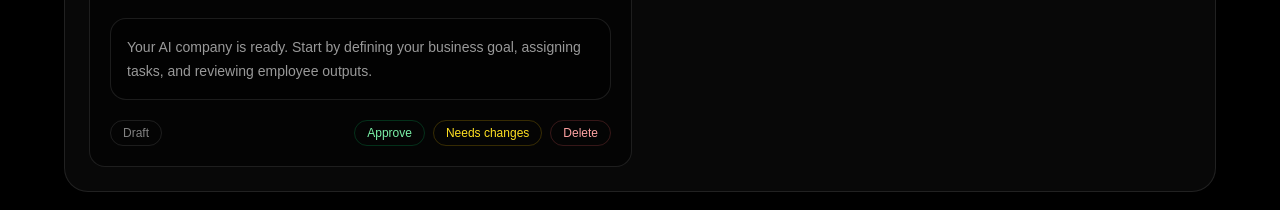
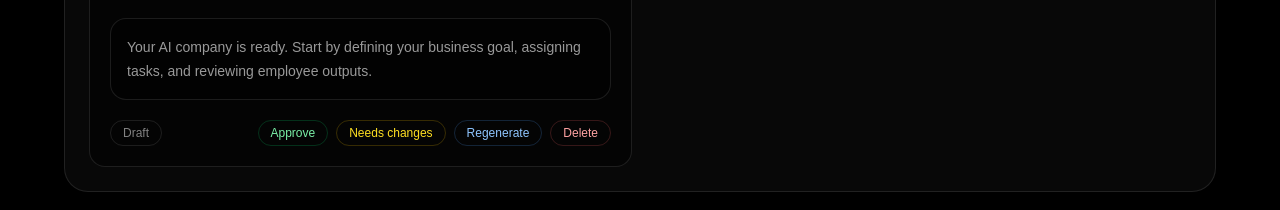
Before and after one commit to Finalexs/project-zero, a Next.js app in the folder app/: page /dashboard in a window 1280 px wide. Shown: the part 3140-3350 px from the top of the page. Built offline with nearby package versions, Linux system fonts and the light colour scheme; no server answers; the database is empty.

Commit message:
Add output regeneration workflow

```diff
--- a/app/src/app/dashboard/page.tsx
+++ b/app/src/app/dashboard/page.tsx
@@ -238,6 +238,13 @@ function getOutputType(employee: string) {
   if (employee === "SEO Specialist") return "SEO plan";
 
   return "Project plan";
+}
+function findTaskForOutput(output: EmployeeOutput, tasks: Task[]) {
+  if (output.task_id) {
+    return tasks.find((task) => task.id === output.task_id);
+  }
+
+  return tasks.find((task) => output.title.includes(task.title));
 }
  useEffect(() => {
   async function loadTasks() {
@@ -975,7 +982,7 @@ setEmployeeOutputs(
       ...activity,
     ]);
 
-    const matchingTask = tasks.find((task) => task.id === output.task_id);
+    const matchingTask = findTaskForOutput(output, tasks);
 
     if (matchingTask) {
       await supabase
@@ -1026,7 +1033,7 @@ if (outputStatusError) {
       ...activity,
     ]);
 
-    const matchingTask = tasks.find((task) => task.id === output.task_id);
+    const matchingTask = findTaskForOutput(output, tasks);
 
     if (matchingTask) {
       await supabase
@@ -1046,6 +1053,101 @@ if (outputStatusError) {
   className="rounded-full border border-yellow-400/20 px-3 py-1 text-xs text-yellow-300 hover:bg-yellow-400/[0.06]"
 >
   Needs changes
+</button>
+<button
+  type="button"
+  onClick={async () => {
+    const matchingTask = findTaskForOutput(output, tasks);
+
+    if (!matchingTask) {
+      alert("Could not find the linked task for this output.");
+      return;
+    }
+
+    const outputResponse = await fetch("/api/generate-output", {
+      method: "POST",
+      headers: {
+        "Content-Type": "application/json",
+      },
+      body: JSON.stringify({
+        task: matchingTask.title,
+        employee: output.employee,
+        businessName: businessProfile.name,
+        industry: businessProfile.industry,
+        targetCustomer: businessProfile.customer,
+        mainGoal: businessProfile.goal,
+      }),
+    });
+
+    const generatedOutput = await outputResponse.json();
+
+    if (!outputResponse.ok) {
+      alert(generatedOutput.error ?? "Could not regenerate employee output.");
+      return;
+    }
+
+    if (output.id) {
+      const { data: updatedOutput, error: updateError } = await supabase
+        .from("outputs")
+        .update({
+          title: generatedOutput.title,
+          content: `${generatedOutput.content}
+
+Revision note:
+This output was regenerated after the previous draft was marked as needing changes.`,
+          status: "Draft",
+          type: getOutputType(output.employee),
+        })
+        .eq("id", output.id)
+        .select()
+        .single();
+
+      if (updateError) {
+        alert(updateError.message);
+        console.error(updateError);
+        return;
+      }
+
+      setEmployeeOutputs(
+        employeeOutputs.map((currentOutput, outputIndex) =>
+          outputIndex === index
+            ? {
+                ...currentOutput,
+                title: updatedOutput.title,
+                content: updatedOutput.content,
+                status: updatedOutput.status,
+                type: updatedOutput.type,
+                createdAt: "Regenerated",
+              }
+            : currentOutput,
+        ),
+      );
+    }
+
+    await supabase
+      .from("tasks")
+      .update({ status: "Waiting for approval" })
+      .eq("id", matchingTask.id);
+
+    setTasks(
+      tasks.map((task) =>
+        task.id === matchingTask.id
+          ? { ...task, status: "Waiting for approval" }
+          : task,
+      ),
+    );
+
+    setActivity([
+      {
+        message: `${output.employee} regenerated output: "${output.title}"`,
+        time: "Just now",
+      },
+      ...activity,
+    ]);
+  }}
+  className="rounded-full border border-blue-400/20 px-3 py-1 text-xs text-blue-300 hover:bg-blue-400/[0.06]"
+>
+  Regenerate
 </button>
 <button
   type="button"
```
